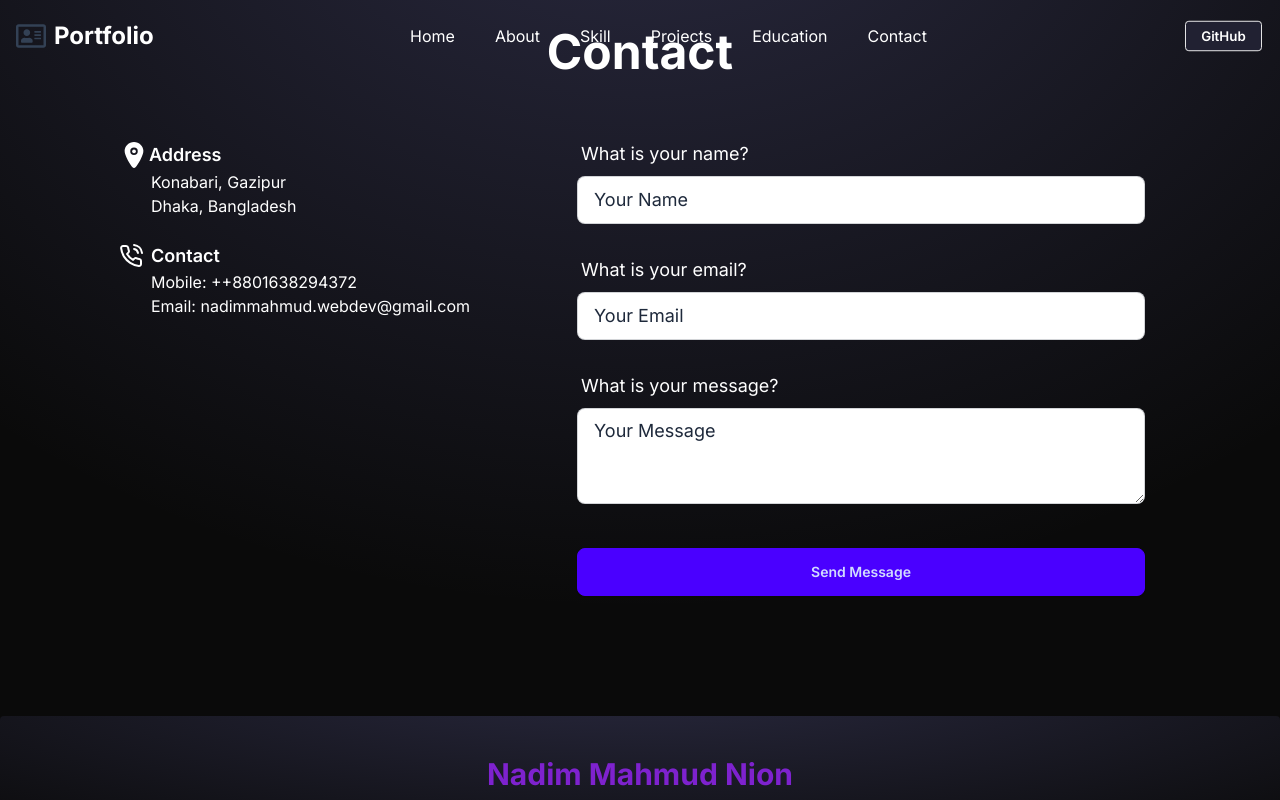
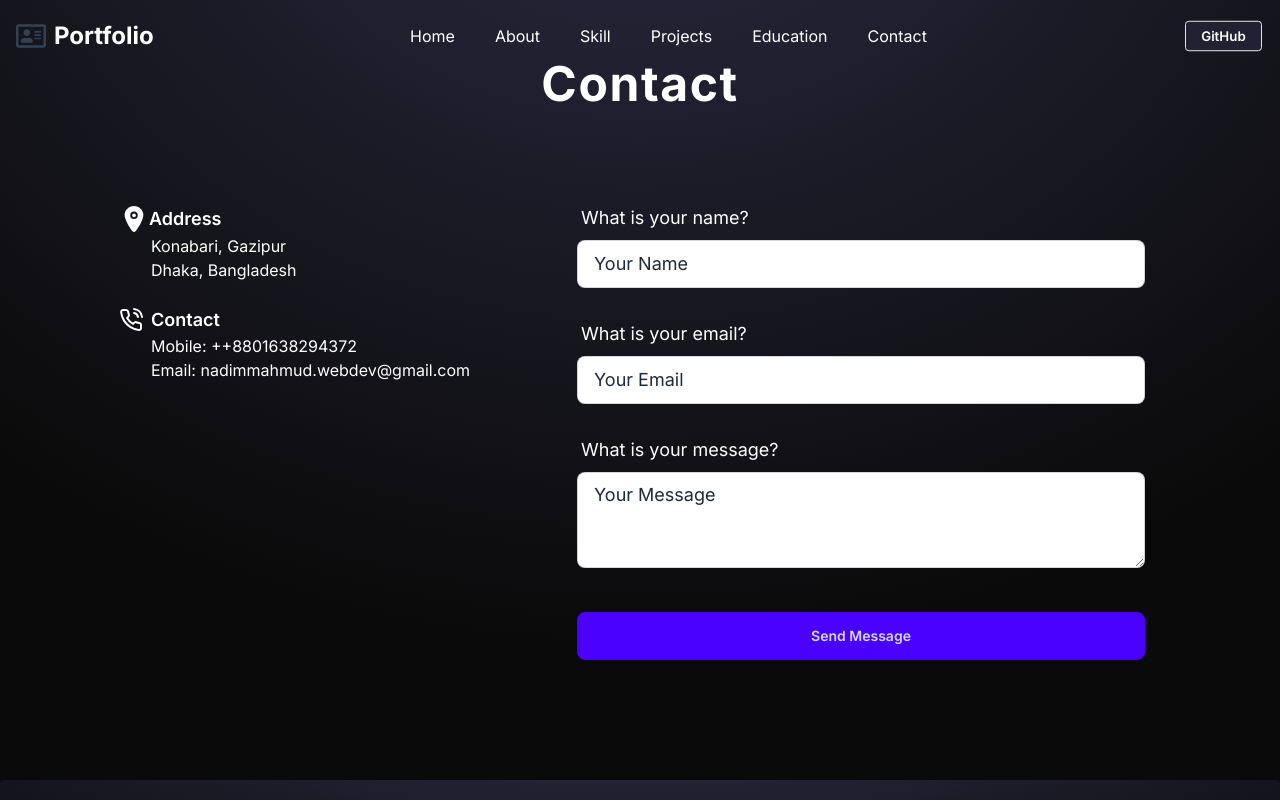
Before and after one commit to Nadim-Nion/nion-portfolio, a React (Vite) app: page /contact in a window 1280 px wide. Shown: the top 800 px of the page. Built offline with nearby package versions, Linux system fonts and the light colour scheme.

Commit message:
text pop animation added

```diff
--- a/src/components/About/About.jsx
+++ b/src/components/About/About.jsx
@@ -13,7 +13,6 @@ const About = () => {
         <div className="text-white space-y-6 my-0 md:my-14 lg:w-1/2 mt-10">
           <h2 className="text-4xl mx-12 md:mx-0 md:text-5xl font-bold">
             Hi, This is <br />
-            {/* <span>Nadim Mahmud Nion</span> */}
             <DecryptedText></DecryptedText>
           </h2>
           <AnimatedTitle></AnimatedTitle>
--- a/src/components/Contact/Contact.jsx
+++ b/src/components/Contact/Contact.jsx
@@ -2,11 +2,12 @@ import React from "react";
 import { FiPhoneCall } from "react-icons/fi";
 import { IoLocation } from "react-icons/io5";
 import Form from "../Form/Form";
+import TextPopAnimation from "../TextPopAnimation/TextPopAnimation";
 
 const Contact = () => {
   return (
     <div className="max-w-full lg:max-w-7xl mx-auto p-7 mb-4">
-      <h2 className="text-5xl font-bold text-white text-center">Contact</h2>
+      <TextPopAnimation text={"Contact"}></TextPopAnimation>
 
       <div className="flex flex-col md:flex-row justify-evenly items-center md:items-start my-10">
         <div className="mb-8 md:mb-0 mt-0 md:mt-6">
--- a/src/components/Education/Education.jsx
+++ b/src/components/Education/Education.jsx
@@ -1,10 +1,11 @@
 import React from 'react';
 import img from '../../assets/image/diu.png';
+import TextPopAnimation from '../TextPopAnimation/TextPopAnimation';
 
 const Education = () => {
     return (
         <div className='max-w-full lg:max-w-7xl mx-auto p-7 mb-10'>
-            <h2 className='text-5xl font-bold text-white text-center'>Education</h2>
+            <TextPopAnimation text={"Education"}></TextPopAnimation>
             <div className='border-2 border-gray-300 rounded-lg mt-7 p-8 md:p-12'>
 
                 {/* University Info */}
--- a/src/components/Project/Project.jsx
+++ b/src/components/Project/Project.jsx
@@ -1,30 +1,28 @@
-import React from 'react';
-import { useEffect } from 'react';
-import { useState } from 'react';
-import ProjectCard from '../ProjectCard/ProjectCard';
+import React from "react";
+import { useEffect } from "react";
+import { useState } from "react";
+import ProjectCard from "../ProjectCard/ProjectCard";
+import TextPopAnimation from "../TextPopAnimation/TextPopAnimation";
 
 const Project = () => {
   const [projects, setProjects] = useState([]);
 
   useEffect(() => {
-        fetch('projects.json')
-            .then(res => res.json())
-            .then(data => {
+    fetch("projects.json")
+      .then((res) => res.json())
+      .then((data) => {
         console.log(data);
         setProjects(data);
-            })
+      });
   }, []);
 
   return (
-        <div className='max-w-full lg:max-w-7xl mx-auto p-7 mb-10'>
-            <h2 className='text-5xl font-bold text-white text-center'>Projects</h2>
-            <div className='grid sm:grid-cols-1 md:grid-cols-3 gap-6 mt-6'>
-                {
-                    projects.map(project => <ProjectCard
-                        key={project.id}
-                        project={project}
-                    ></ProjectCard>)
-                }
+    <div className="max-w-full lg:max-w-7xl mx-auto p-7 mb-10">
+      <TextPopAnimation text={"Projects"}></TextPopAnimation>
+      <div className="grid sm:grid-cols-1 md:grid-cols-3 gap-6 mt-6">
+        {projects.map((project) => (
+          <ProjectCard key={project.id} project={project}></ProjectCard>
+        ))}
       </div>
     </div>
   );
--- a/src/components/Skill/Skill.jsx
+++ b/src/components/Skill/Skill.jsx
@@ -1,27 +1,25 @@
-import React, { useEffect, useState } from 'react';
-import SkillCard from '../SkillCard/SkillCard';
+import React, { useEffect, useState } from "react";
+import SkillCard from "../SkillCard/SkillCard";
+import TextPopAnimation from "../TextPopAnimation/TextPopAnimation";
 
 const Skill = () => {
   const [skills, setSkills] = useState([]);
   useEffect(() => {
-        fetch('skills.json')
-            .then(res => res.json())
-            .then(data => {
+    fetch("skills.json")
+      .then((res) => res.json())
+      .then((data) => {
         // console.log(data);
         setSkills(data);
-            })
+      });
   }, []);
 
   return (
-        <div className='max-w-full lg:max-w-7xl mx-auto p-7 mb-10'>
-            <h2 className='text-5xl font-bold text-white text-center'>Skills</h2>
-            <div className='grid sm:grid-cols-1 md:grid-cols-3 gap-6 mt-6'>
-                {
-                    skills.map(skill => <SkillCard
-                        key={skill.name}
-                        skill={skill} />
-                    )
-                }
+    <div className="max-w-full lg:max-w-7xl mx-auto p-7 mb-10">
+      <TextPopAnimation text="Skills"></TextPopAnimation>
+      <div className="grid sm:grid-cols-1 md:grid-cols-3 gap-6 mt-6">
+        {skills.map((skill) => (
+          <SkillCard key={skill.name} skill={skill} />
+        ))}
       </div>
     </div>
   );
--- /dev/null
+++ b/src/components/TextPopAnimation/TextPopAnimation.jsx
@@ -0,0 +1,95 @@
+import React, { useState, useEffect } from "react";
+
+const TextPopAnimationDemo = ({
+  text = "",
+  fontSize = "text-5xl",
+  textColor = "text-white",
+  centered = true,
+  autoReplay = true,
+  replayDelay = 3000,
+}) => {
+  const [isAnimating, setIsAnimating] = useState(false);
+
+  // Trigger animation on mount and optionally replay
+  useEffect(() => {
+    const startAnimation = () => {
+      setIsAnimating(true);
+      // Reset animation after all letters are done
+      const totalDuration = text.length * 100 + 800; // 100ms delay per letter + 800ms for animation
+      setTimeout(() => setIsAnimating(false), totalDuration);
+    };
+
+    startAnimation();
+
+    if (autoReplay) {
+      const interval = setInterval(startAnimation, replayDelay);
+      return () => clearInterval(interval);
+    }
+  }, [text, autoReplay, replayDelay]);
+
+  return (
+    <div
+      className={`font-bold tracking-widest select-none ${
+        centered ? "text-center" : "text-left"
+      }`}
+    >
+      <div className={`${fontSize} ${textColor} inline-block`}>
+        {text.split("").map((char, index) => (
+          <span
+            key={index}
+            className={`inline-block transition-all duration-400 ease-in-out ${
+              isAnimating ? "animate-pop" : ""
+            }`}
+            style={{
+              animationDelay: isAnimating ? `${0.4 + index * 0.1}s` : "0s",
+              animationFillMode: "both",
+            }}
+          >
+            {char === " " ? "\u00A0" : char}
+          </span>
+        ))}
+      </div>
+
+      <style>{`
+        @keyframes pop {
+          0% {
+            transform: scale(1);
+          }
+          50% {
+            transform: scale(1.5);
+            opacity: 1;
+          }
+          100% {
+            transform: scale(1);
+            opacity: 1;
+          }
+        }
+
+        .animate-pop {
+          animation: pop 0.4s ease-in-out;
+        }
+      `}</style>
+    </div>
+  );
+};
+
+// Example usage component
+const TextPopAnimation = ({ text }) => {
+  return (
+    <div className="flex items-center justify-center p-8 text-white">
+      <div className="space-y-12">
+        {/* Main Skills Header */}
+        <TextPopAnimationDemo
+          text={text}
+          fontSize="text-5xl"
+          textColor="text-white"
+          centered={true}
+          autoReplay={true}
+          replayDelay={4000}
+        />
+      </div>
+    </div>
+  );
+};
+
+export default TextPopAnimation;
```
Lines whose indentation alone changed are shown as unchanged.
